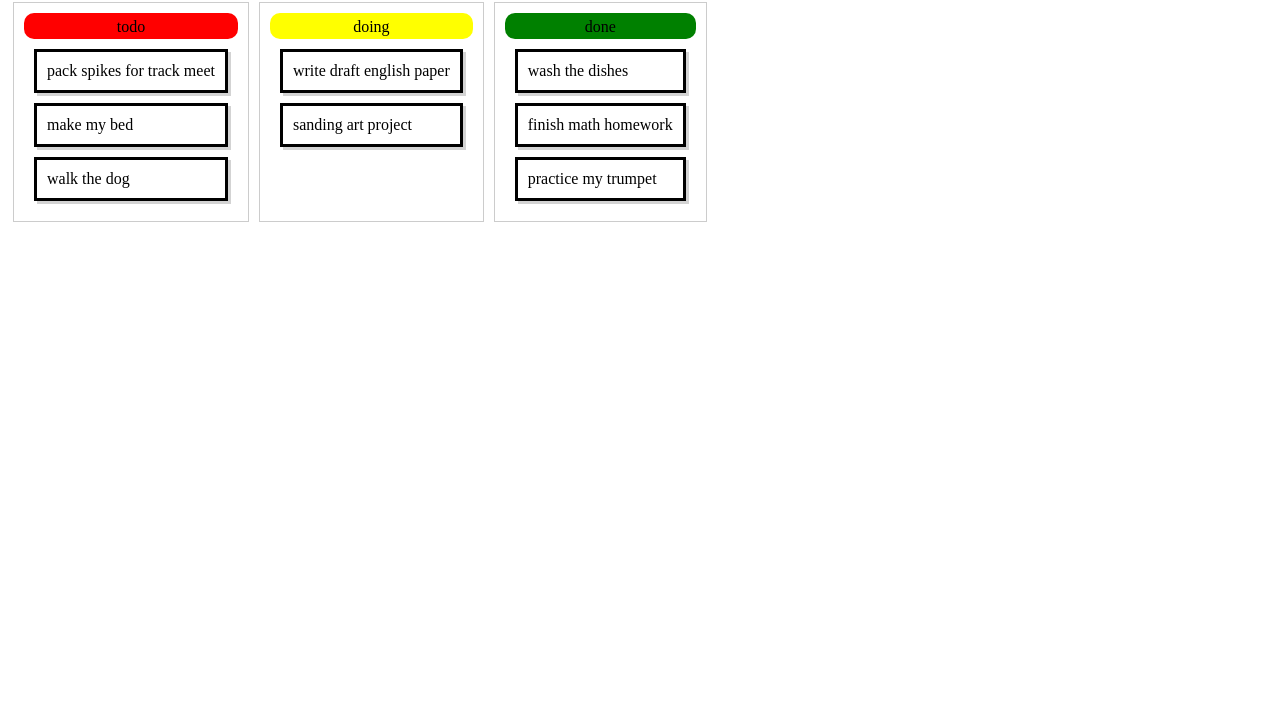
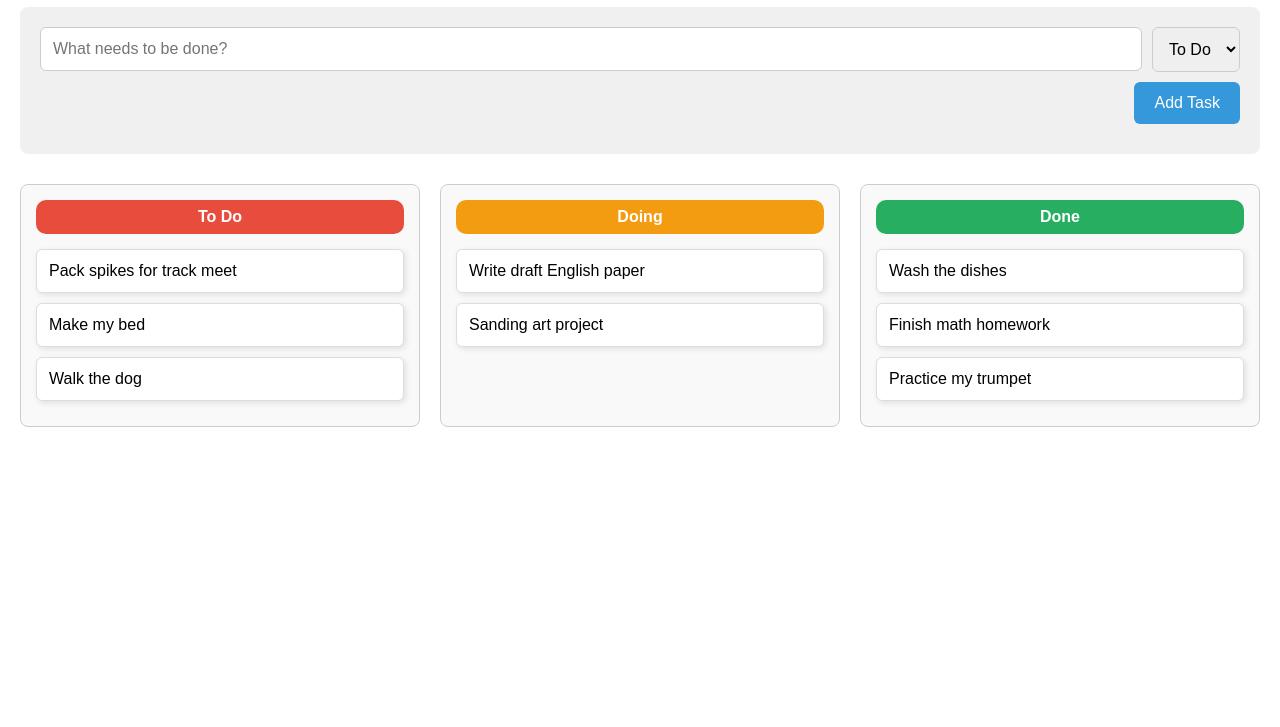
Before and after one commit to knightmoves-schools/capstone-080-responsive-design-trq-frags, a website: page index.html in a window 1280 px wide. Shown: the part 73-800 px from the top of the page. Drawn offline with Linux system fonts and the light colour scheme.

Commit message:
fdwadfdasfadsfds

```diff
--- a/index.html
+++ b/index.html
@@ -1,14 +1,22 @@
 <!DOCTYPE html>
-<html>
+<html lang="en">
 <head>
+  <meta charset="UTF-8">
+  <meta name="viewport" content="width=device-width, initial-scale=1.0">
   <title>Task App</title>
   <style>
+    body {
+      font-family: Arial, sans-serif;
+      margin: 20px;
+    }
+
     .board {
       display: flex;
-      gap: 10px;
+      gap: 20px;
+      margin-top: 30px;
     }
 
-    @media (max-width: 400px) {
+    @media (max-width: 800px) {
       .board {
         flex-direction: column;
       }
@@ -16,72 +24,156 @@
 
     .column {
       border: 1px solid #ccc;
-      padding: 10px;
-      min-width: 175px;
-    }
-
-    .card {
-      border: solid;
-      margin: 10px;
-      box-shadow: 3px 3px lightgray;
-      padding: 10px;
+      border-radius: 8px;
+      padding: 15px;
+      min-width: 250px;
+      background-color: #f9f9f9;
+      flex: 1;
     }
 
     .task-status {
       border-radius: 10px;
+      padding: 8px;
       text-align: center;
-      min-width: 4em;
-      height: 1em;
+      color: white;
+      font-weight: bold;
+      margin-bottom: 15px;
     }
 
-    .todo { background-color: red; }
-    .doing { background-color: yellow; }
-    .done { background-color: green; }
+    .todo { background-color: #e74c3c; }
+    .doing { background-color: #f39c12; }
+    .done { background-color: #27ae60; }
 
-    .task-form-row { display: flex; }
-    .left-side { flex: 90%; }
-    .right-side { flex: 10%; }
-    div { padding: 5px; }
+    .card {
+      background: white;
+      border: 1px solid #ddd;
+      border-radius: 6px;
+      margin: 10px 0;
+      padding: 12px;
+      box-shadow: 2px 2px 6px rgba(0,0,0,0.1);
+      transition: transform 0.2s;
+    }
+
+    .card:hover {
+      transform: translateY(-2px);
+    }
+
+    /* Form styling */
+    #task-form {
+      background: #f0f0f0;
+      padding: 20px;
+      border-radius: 8px;
+      margin-bottom: 20px;
+    }
+
+    .task-form-row {
+      display: flex;
+      gap: 10px;
+      margin-bottom: 10px;
+      align-items: center;
+    }
+
+    @media (max-width: 600px) {
+      .task-form-row {
+        flex-direction: column;
+      }
+      #task-description, #task-status, button {
+        width: 100%;
+      }
+    }
+
+    #task-description {
+      flex: 1;
+      padding: 12px;
+      font-size: 16px;
+      border: 1px solid #ccc;
+      border-radius: 6px;
+    }
+
+    #task-status {
+      padding: 12px;
+      font-size: 16px;
+      border: 1px solid #ccc;
+      border-radius: 6px;
+    }
+
+    button {
+      padding: 12px 20px;
+      font-size: 16px;
+      background-color: #3498db;
+      color: white;
+      border: none;
+      border-radius: 6px;
+      cursor: pointer;
+    }
+
+    button:hover {
+      background-color: #2980b9;
+    }
   </style>
 </head>
 <body>
 
+  <h1>My Task Board</h1>
+
   <form id="task-form">
     <div class="task-form-row">
-      <input id="task-description" class="left-side" type="text" placeholder="task description" required>
-      <select id="task-status" class="right-side" name="task-status">
-        <option value="todo">ToDo</option>
+      <input id="task-description" type="text" placeholder="What needs to be done?" required>
+      <select id="task-status">
+        <option value="todo">To Do</option>
         <option value="doing">Doing</option>
         <option value="done">Done</option>
       </select>
     </div>
-    <div class="task-form-row">
-      <div class="left-side"></div>
-      <button class="right-side" type="submit">Add</button>
+    <div class="task-form-row" style="justify-content: flex-end;">
+      <button type="submit">Add Task</button>
     </div>
   </form>
 
   <div id="tasks" class="board">
     <div id="todo-column" class="column">
-      <div class="todo task-status">todo</div>
-      <div class="card">pack spikes for track meet</div>
-      <div class="card">make my bed</div>
-      <div class="card">walk the dog</div>
+      <div class="todo task-status">To Do</div>
+      <div class="card">Pack spikes for track meet</div>
+      <div class="card">Make my bed</div>
+      <div class="card">Walk the dog</div>
     </div>
 
     <div id="doing-column" class="column">
-      <div class="doing task-status">doing</div>
-      <div class="card">write draft english paper</div>
-      <div class="card">sanding art project</div>
+      <div class="doing task-status">Doing</div>
+      <div class="card">Write draft English paper</div>
+      <div class="card">Sanding art project</div>
     </div>
 
     <div id="done-column" class="column">
-      <div class="done task-status">done</div>
-      <div class="card">wash the dishes</div>
-      <div class="card">finish math homework</div>
-      <div class="card">practice my trumpet</div>
+      <div class="done task-status">Done</div>
+      <div class="card">Wash the dishes</div>
+      <div class="card">Finish math homework</div>
+      <div class="card">Practice my trumpet</div>
     </div>
   </div>
 
+  <script>
+    document.getElementById('task-form').addEventListener('submit', function(e) {
+      e.preventDefault(); // Prevent page reload
+
+      const description = document.getElementById('task-description').value.trim();
+      const status = document.getElementById('task-status').value;
+
+      if (!description) return;
+
+      // Create new card
+      const newCard = document.createElement('div');
+      newCard.className = 'card';
+      newCard.textContent = description;
+
+      // Add to correct column
+      document.getElementById(status + '-column').appendChild(newCard);
+
+      // Clear the form
+      document.getElementById('task-description').value = '';
+      document.getElementById('task-status').value = 'todo'; // reset to default
+    });
+  </script>
+
 </body>
 </html>
```
